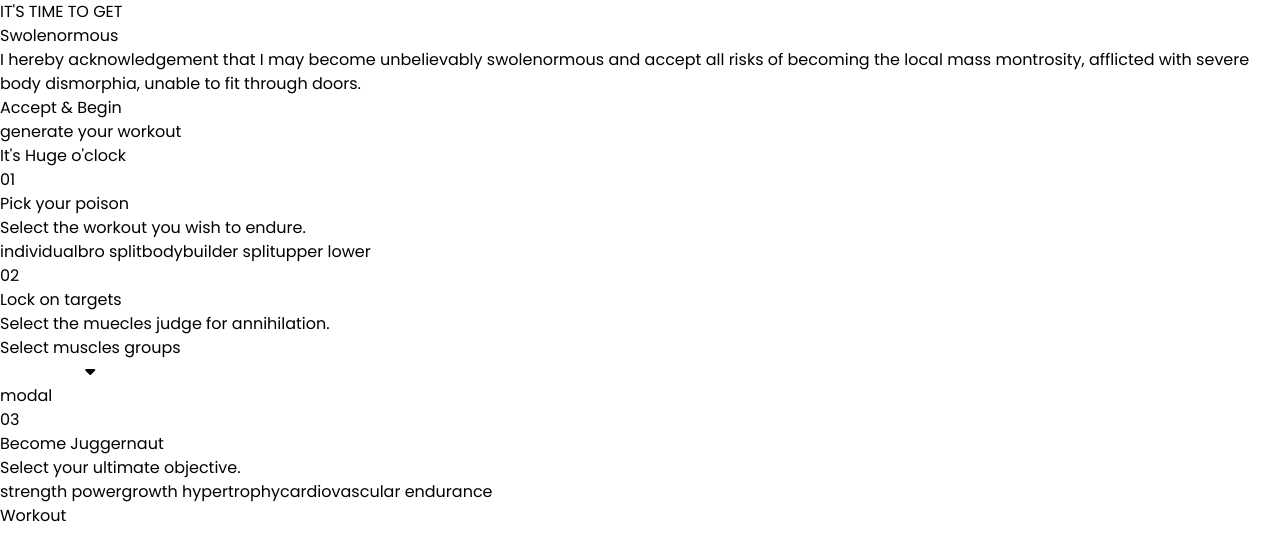
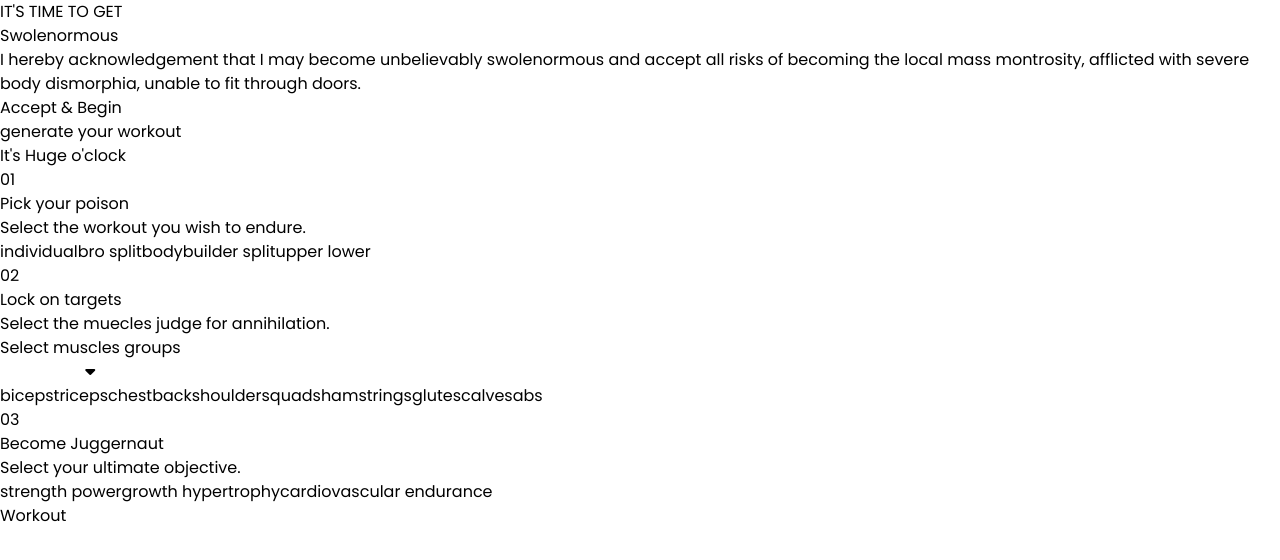
Before and after one commit to SandunSankalpa98/swoley-fit, a React (Vite) app: page / in a window 1280 px wide. Both pictures are taken after a click on the button "Select muscles groups". Shown: the top 560 px of the page. Built offline with nearby package versions, Linux system fonts and the light colour scheme.

Commit message:
Added Select muscels group function

```diff
--- a/src/Components/Generator.jsx
+++ b/src/Components/Generator.jsx
@@ -30,13 +30,30 @@ export default function Generator() {
   const [showModal, setShowModal] = useState(false)
   const [poison, setPoison] = useState( 'individual' )
   const [muscles, setMuscles] = useState( [] )
-  const [goals, setGoals] = useState( 'strength_power' )
+  const [goal, setGoal] = useState( 'strength_power' )
 
 
   function toggleModal() {
     setShowModal(!showModal);
   }
 
+  function updateMuscles(muscleGroup){
+    if (muscles.length > 2){
+      return
+    }
+
+    if (poison !== 'individual'){
+      setMuscles([muscleGroup])
+      return
+    }
+
+    if (muscles.includes(muscleGroup)) {
+      setMuscles.muscles.filter(val => val !== muscleGroup)
+      return
+    }
+
+    setMuscles([...muscles, muscleGroup])
+  }
 
   return (
     <SectionWrapper
@@ -77,8 +94,16 @@ export default function Generator() {
           <i className="fa-solid fa-caret-down absolute right-3 top-1/2 -translate-y-1/2"></i>
         </button>
         {showModal && (
-          <div>
-            modal
+          <div className="flex flex-col">
+            {(poison === 'individual' ? WORKOUTS[poison] : Object.keys(WORKOUTS[poison])).map((muscleGroup, muscleGroupIndex) => {
+              return (
+                <button  onClick={ () => {
+                  updateMuscles(muscleGroup)
+                }} key={muscleGroupIndex} className={'hover:text-blue-400 duration-200' + (muscles.includes(muscleGroup) ? ' text-blue-400' : ' ')}>
+                  <p className="uppercase"> {muscleGroup.replaceAll('_', ' ')} </p>
+                </button>
+              )
+            })}
           </div>
         )}
       </div>
@@ -87,15 +112,15 @@ export default function Generator() {
         index={"03"}
         title={"Become Juggernaut"}
         description={"Select your ultimate objective."}
-    />
+      />
 
       <div className="grid grid-cols-3  gap-4">
         {Object.keys(SCHEMES).map((scheme, schemeIndex) => {
           return (
             <button
-              onClick={() => setPoison(scheme)}
+              onClick={() => setGoal(scheme)}
               className={'bg-slate-950 border border-blue-400 py-4 rounded-lg flex flex-col items-center duration-200 hover:border-blue-400 glow-button'
-              + (scheme === poison ? ' border-blue-600 ': ' border-blue-400 ')}
+              + (scheme === goal ? ' border-blue-600 ': ' border-blue-400 ')}
               key={schemeIndex}
             >
             <p className="capitalize">{scheme.replaceAll('_', ' ')}</p>
```
